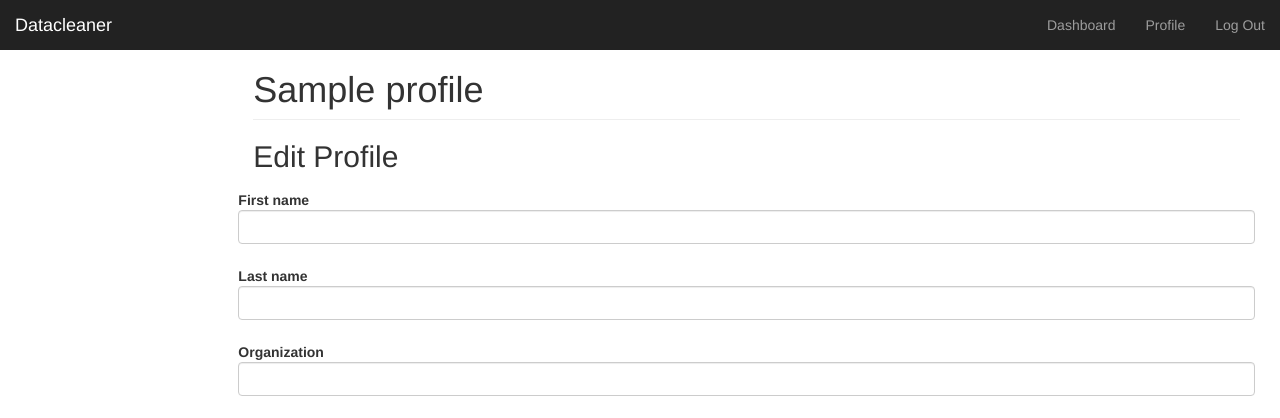
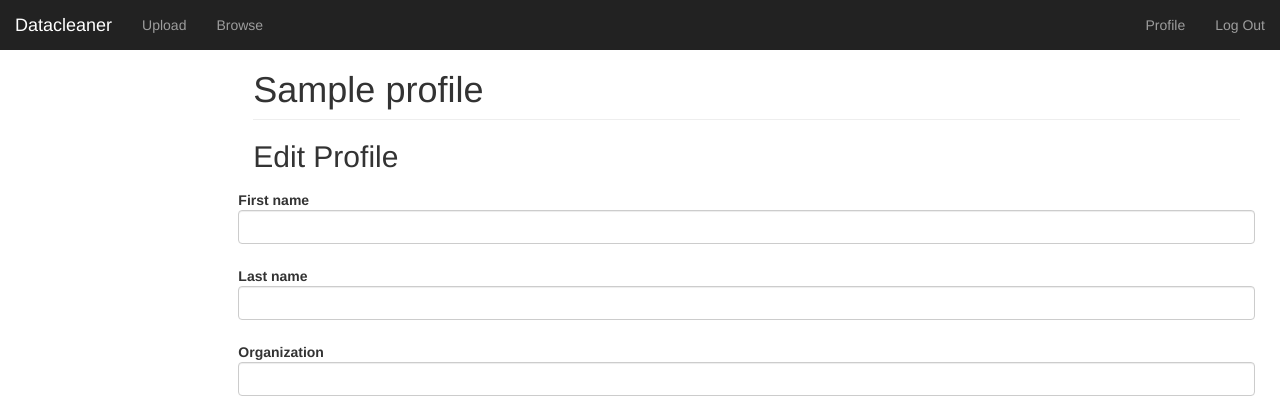
Before and after one commit to svissers/datacleaner, a Python web app: template src/templates/edit_profile.html in a window 1280 px wide. Shown: the top 418 px of the page. Run offline with Jinja, Linux system fonts and the light colour scheme; the template is opened without the code that fills it: most values are stand-ins (such as "Sample title", 1, 10 or a date in 2020); form fields are guessed from the names that the template uses; some libraries are stand-ins or nearby versions.

Commit message:
Upload field on top navbar

```diff
--- a/app/templates/includes/_navbar_top.html
+++ b/app/templates/includes/_navbar_top.html
@@ -7,14 +7,17 @@
         <span class="icon-bar"></span>
         <span class="icon-bar"></span>
       </button>
-      <a class="navbar-brand" href="#">Datacleaner</a>
+      <a class="navbar-brand" href="{{ url_for('main_bp.dashboard') }}">Datacleaner</a>
     </div>
     <div id="navbar" class="navbar-collapse collapse">
+      <ul class="nav navbar-nav navbar-left">
+        <li><a href="{{ url_for('data_bp.upload') }}">Upload</a></li>
+        <li><a href="#">Browse</a></li>
+      </ul>
       <ul class="nav navbar-nav navbar-right">
         {% if current_user.admin %}
         <li><a href="{{ url_for('admin.index') }}">Manage</a></li>
         {% endif %}
-        <li><a href="{{ url_for('main_bp.dashboard') }}">Dashboard</a></li>
         <li><a href="{{ url_for('user_bp.profile') }}">Profile</a></li>
         <li><a href="{{ url_for('user_bp.logout') }}">Log Out</a></li>
       </ul>
```
